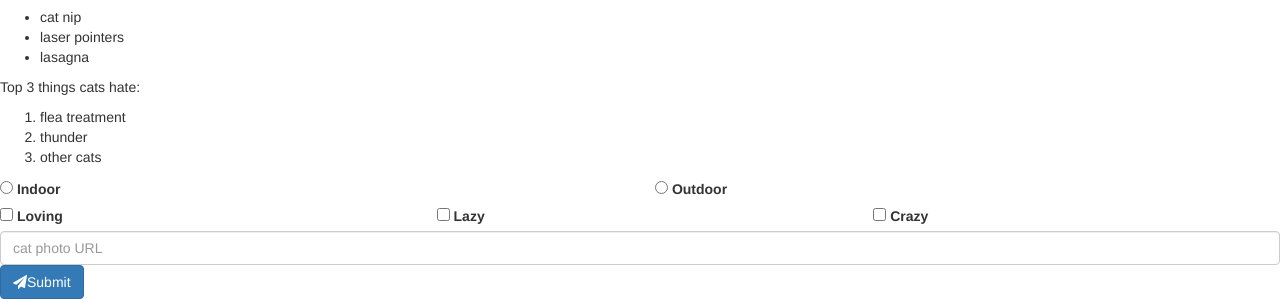
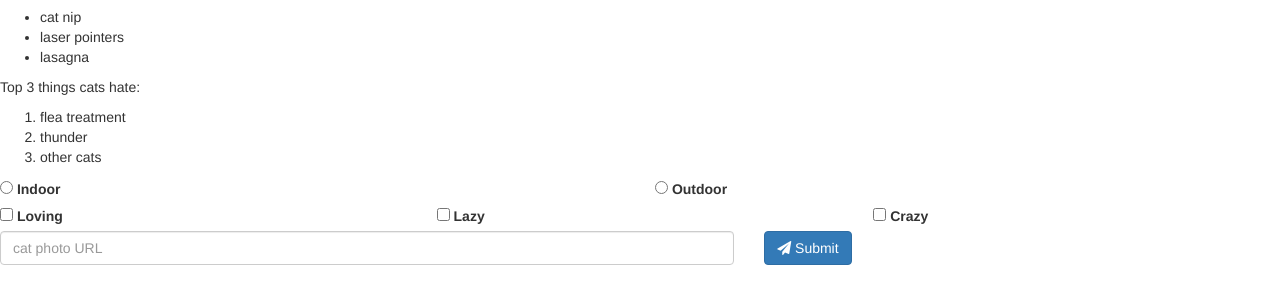
Before and after one commit to neshka/cat_app, a plain HTML site: page index.html in a window 1280 px wide. Shown: the part 659-958 px from the top of the page. After the commit the page ends 924 px from the top, so only its background shows below. Drawn offline with nearby package versions, Linux system fonts and the light colour scheme.

Commit message:
add style

```diff
--- a/index.html
+++ b/index.html
@@ -77,8 +77,14 @@
         <label><input type="checkbox" name="personality"> Crazy</label>
       </div>
     </div>
-    <input class="form-control" type="text" placeholder="cat photo URL" required>
-    <button class="btn btn-primary" type="submit"><i class="fa fa-paper-plane"></i>Submit</button>
+    <div class="row">
+      <div class="col-xs-7">
+        <input type="text" class="form-control" placeholder="cat photo URL" required>
+      </div>
+      <div class="col-xs-5">
+        <button type="submit" class="btn btn-primary"><i class="fa fa-paper-plane"></i> Submit</button>
+      </div>
+    </div>
   </form>
 </div>
 </body>
```
